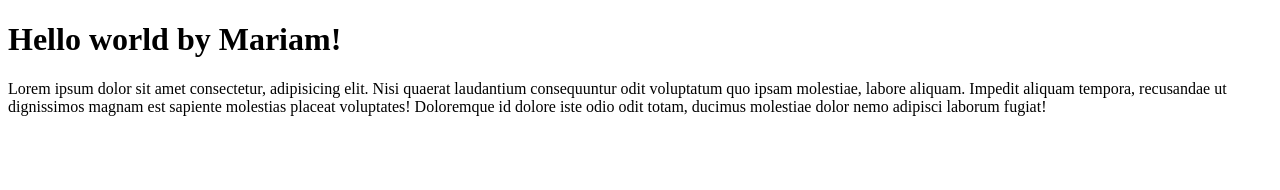
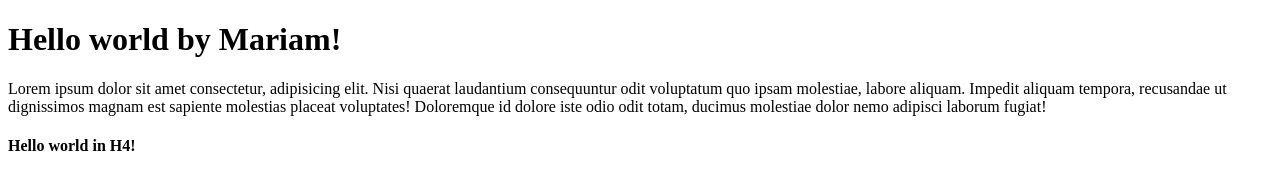
Before and after one commit to Zanderbolt/test-git, a plain HTML site: page index.html in a window 1280 px wide. Drawn offline with Linux system fonts and the light colour scheme.

Commit message:
Hello world in H4.

```diff
--- a/index.html
+++ b/index.html
@@ -14,6 +14,7 @@
         quo ipsam molestiae, labore aliquam. Impedit aliquam tempora, recusandae ut dignissimos magnam est sapiente
         molestias placeat voluptates! Doloremque id dolore iste odio odit totam, ducimus molestiae dolor nemo adipisci
         laborum fugiat!</p>
+        <h4>Hello world in H4!</h4>
 </body>
 
 </html>
```
